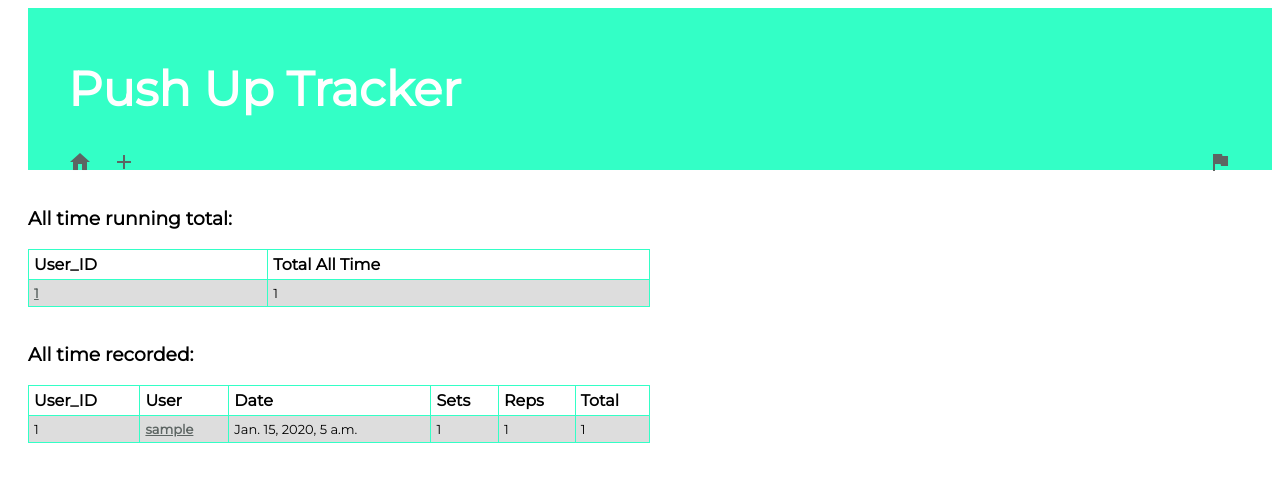
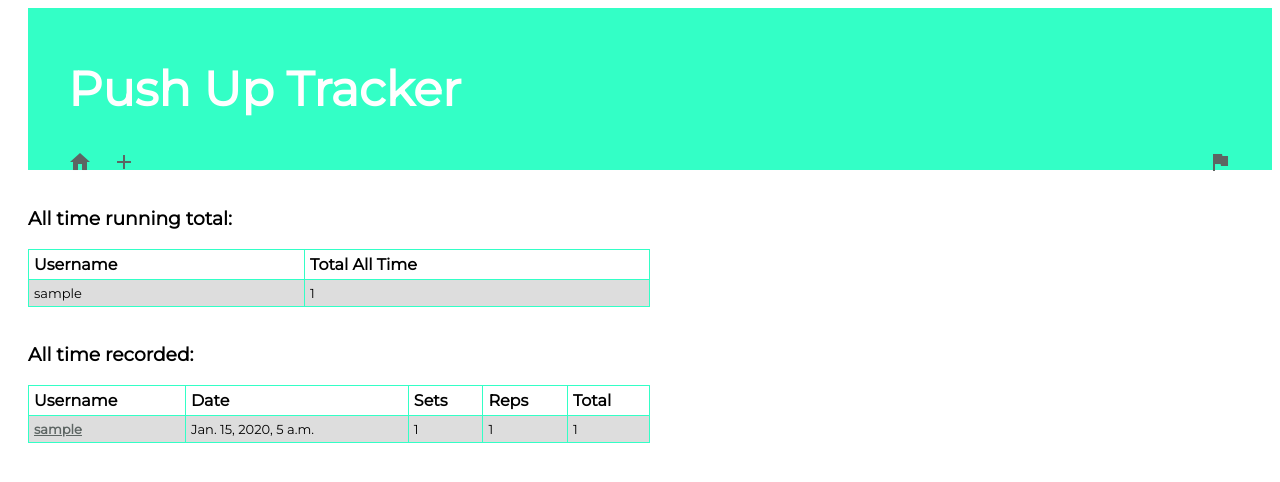
Before and after one commit to cgeorgiades27/puc, a Django app: page / in a window 1280 px wide. Shown: the top 482 px of the page. Run offline with Django 3.2, Linux system fonts and the light colour scheme; tables that the repository leaves empty hold one stand-in row (values such as "Sample post"); some libraries are stand-ins or nearby versions.

Commit message:
Fixed other joins

```diff
--- a/tracker/templates/tracker/user_logs.html
+++ b/tracker/templates/tracker/user_logs.html
@@ -1,7 +1,7 @@
 {% extends 'tracker/base.html' %}
 {% block content %}
 <br>
-<h3>Log detail for: {{ user }}</h3>
+<h3>Log detail for: {{ user_username }}</h3>
 <table>
     <tr>
         <th>Date</th>
--- a/tracker/templates/tracker/workout_log.html
+++ b/tracker/templates/tracker/workout_log.html
@@ -4,12 +4,12 @@
 <h3>All time running total:</h3>
 <table>
   <tr>
-    <th>User_ID</th>
+    <th>Username</th>
     <th>Total All Time</th>
   </tr>
   {% for x in group10k %}
   <tr>
-      <td><a href="{% url 'user_logs' user_id=x.user %}">{{ x.user }}</a></td>
+      <td>{{ x.user__username }}</a></td>
     <td>{{ x.total }}</td>
   </tr>
   {% endfor %}
@@ -18,8 +18,7 @@
 <h3>All time recorded:</h3>
 <table>
   <tr>
-    <th>User_ID</th>
-    <th>User</th>
+    <th>Username</th>
     <th>Date</th>
     <th>Sets</th>
     <th>Reps</th>
@@ -27,7 +26,6 @@
   </tr>
   {% for x in logs %}
   <tr>
-    <td>{{ x.user_id }}</td>
     <td><a href="{% url 'log_detail' pk=x.pk %}">{{ x.user }}</a></td>
     <td>{{ x.date_completed }}</td>
     <td>{{ x.sets }}</td>
--- a/tracker/views.py
+++ b/tracker/views.py
@@ -40,13 +40,12 @@ def workout_log(request):
     def DateRange(n):
         refDate = date.today() - timedelta(days = n)
         dateSet = Entry.objects.filter(date_completed__gte = refDate)
-        return dateSet.values('user').annotate(total = Sum(F('reps') * F('sets'))).order_by('-total')
+        return dateSet.values('user__username').annotate(total = Sum(F('reps') * F('sets'))).order_by('-total')
 
     group0 = DateRange(0)
     group7 = DateRange(7)
     group30 = DateRange(30)
     group10k = DateRange(10000)
-    users = User.objects.all().order_by('id')
 
     return render(request, 'tracker/workout_log.html',
                   {
@@ -55,7 +54,6 @@ def workout_log(request):
                       'group30': group30,
                       'group10k': group10k,
                       'logs': logs,
-                      'users': users,
                   }
                   )
 
```
